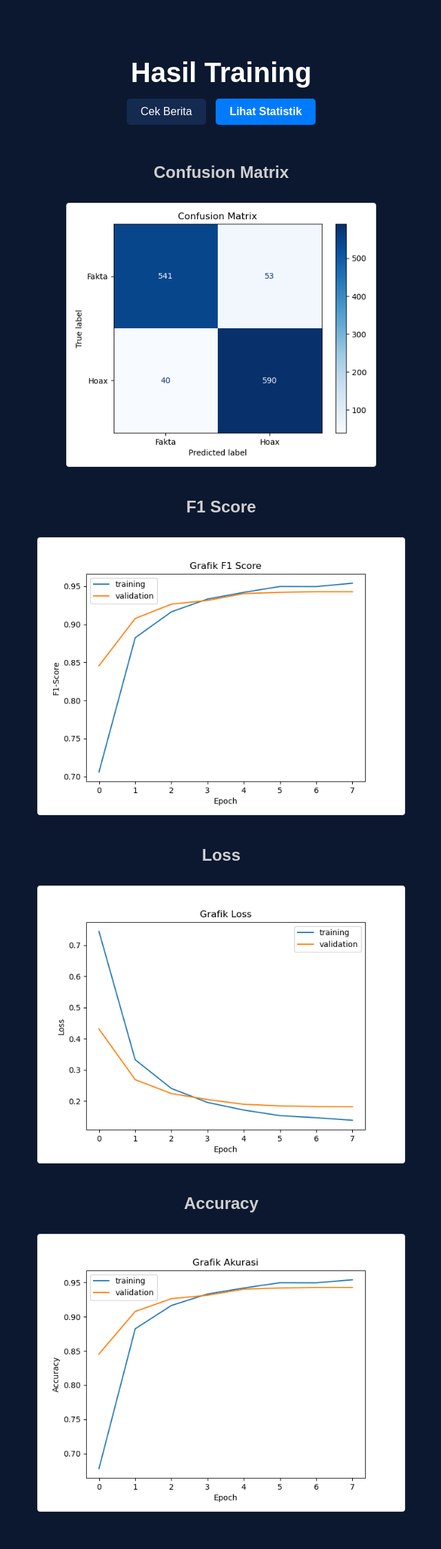
After one commit to Scremed/Fake-News-Detection, a Flask app: page /statistics in a window 1280 px wide. The commit adds this page. Shown: the whole page at 69% size, without its empty margins (319-959 px from the left). Run offline with Flask 3, Linux system fonts and the light colour scheme.

Commit message:
update web

```diff
--- a/app.py
+++ b/app.py
@@ -1,4 +1,4 @@
-from flask import Flask, render_template, request, url_for
+from flask import Flask, render_template, request, send_from_directory
 import torch
 import numpy as np
 from transformers import BertTokenizer, BertForSequenceClassification
@@ -42,6 +42,14 @@ label_map = {0: "Fakta", 1: "Hoax"}
 def index():
     return render_template('index.html', news_text=None, predicted_label=None, predicted_prob=None)
 
+@app.route('/statistics')
+def statistics():
+    return render_template('statistics.html')
+
+@app.route('/hasil/<filename>')
+def hasil(filename):
+    return send_from_directory('hasil', filename)
+
 @app.route('/check', methods=['POST'])
 def check():
     news_text = request.form['news_text']
--- a/static/css/style.css
+++ b/static/css/style.css
@@ -125,3 +125,25 @@ body {
 .result-container .retry-btn:hover {
     background-color: #ffa000;
 }
+
+#loading-spinner {
+    margin-top: 20px;
+    font-size: 1.2rem;
+    color: #fbc02d;
+}
+
+.statistics-container {
+    display: flex;
+    flex-direction: column;
+    align-items: center;
+    gap: 20px;
+    margin-top: 20px;
+}
+.statistics-container img {
+    max-width: 80%;
+    height: auto;
+    border: 1px solid #ddd;
+    border-radius: 4px;
+    padding: 5px;
+    background-color: #fff;
+}
--- /dev/null
+++ b/templates/statistics.html
@@ -0,0 +1,39 @@
+<!DOCTYPE html>
+<html lang="en">
+<head>
+    <meta charset="UTF-8">
+    <meta name="viewport" content="width=device-width, initial-scale=1.0">
+    <title>Statistics</title>
+    <link rel="stylesheet" href="{{ url_for('static', filename='css/style.css') }}">
+</head>
+<body>
+    <main>
+        <section class="hero">
+            <h1>Hasil Training</h1>
+            <div class="tabs">
+                <button onclick="window.location.href='{{ url_for('index') }}'">Cek Berita</button>
+                <button class="active" onclick="location.reload()">Lihat Statistik</button>
+            </div>
+
+            <div class="statistics-container">
+                <div>
+                    <h2>Confusion Matrix</h2>
+                    <img src="{{ url_for('hasil', filename='confusion_matrix.png') }}" alt="Confusion Matrix">
+                </div>
+                <div>
+                    <h2>F1 Score</h2>
+                    <img src="{{ url_for('hasil', filename='grafik_f1.png') }}" alt="F1 Score">
+                </div>
+                <div>
+                    <h2>Loss</h2>
+                    <img src="{{ url_for('hasil', filename='grafik_loss.png') }}" alt="Loss">
+                </div>
+                <div>
+                    <h2>Accuracy</h2>
+                    <img src="{{ url_for('hasil', filename='grafik_acc.png') }}" alt="Accuracy">
+                </div>
+            </div>
+        </section>
+    </main>
+</body>
+</html>
```
Also changed, not shown: templates/index.html (+27 -0 lines), 1 other file.
